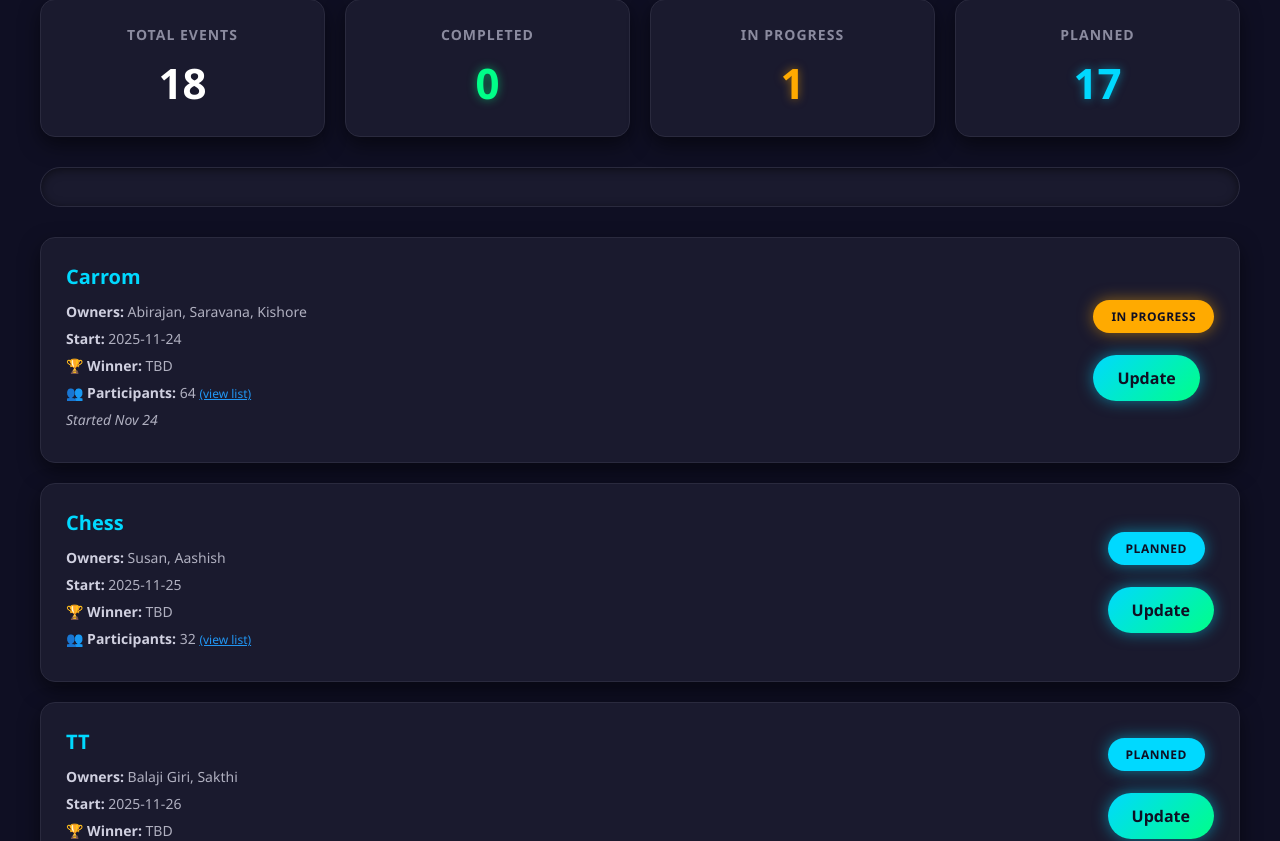
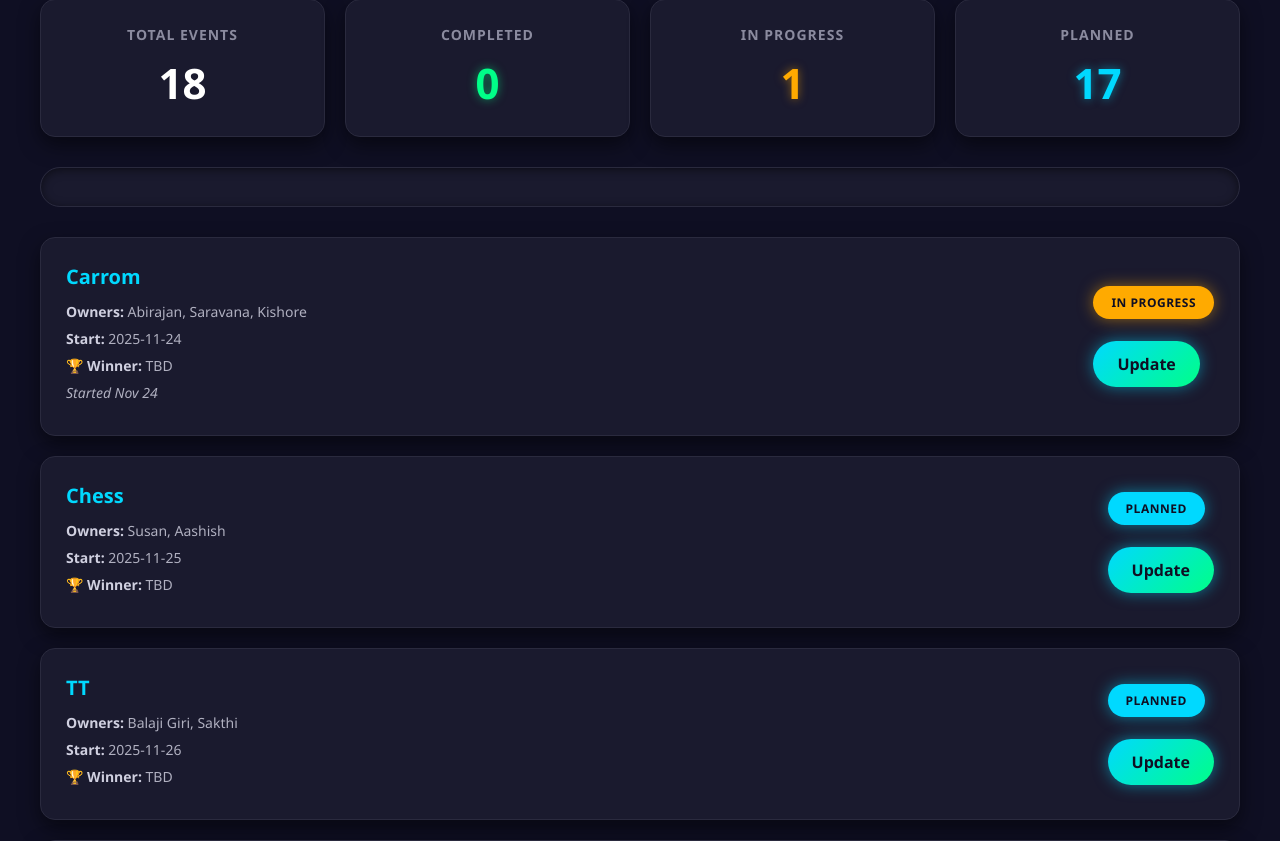
Before and after one commit to miniphotos93-boop/felizzo25-dashboard, a Flask app: page / in a window 1280 px wide. Shown: the part 108-949 px from the top of the page. Run offline with Flask 3, Linux system fonts and the light colour scheme.

Commit message:
Remove participants count and view list link

```diff
--- a/templates/dashboard.html
+++ b/templates/dashboard.html
@@ -144,9 +144,6 @@
                     <p><strong>Start:</strong> {{ event.Start_Date }}</p>
                     {% endif %}
                     <p><strong>🏆 Winner:</strong> {{ event.Winner if event.Winner else 'TBD' }}</p>
-                    {% if event.Participants %}
-                    <p><strong>👥 Participants:</strong> {{ event.Participants }} <a href="/participants/{{ loop.index0 }}" style="color: #2196F3; font-size: 12px;">(view list)</a></p>
-                    {% endif %}
                     {% if event.Notes %}
                     <p><em>{{ event.Notes }}</em></p>
                     {% endif %}
```
